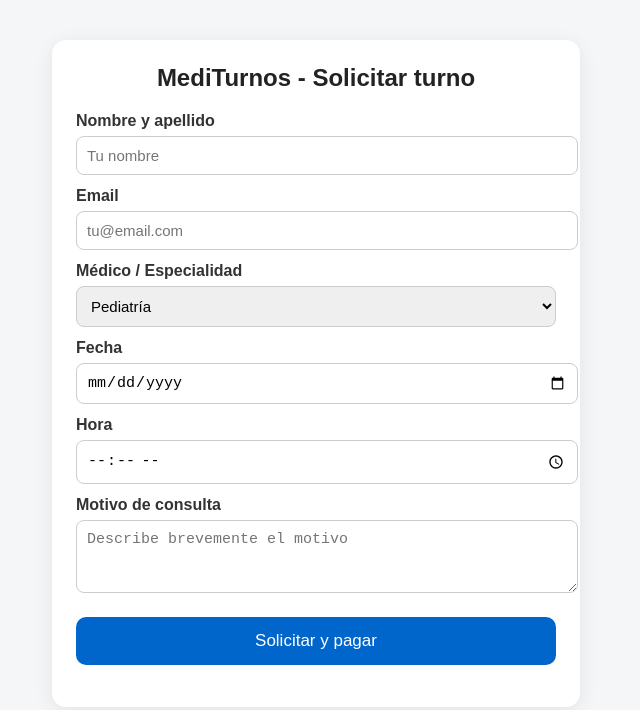
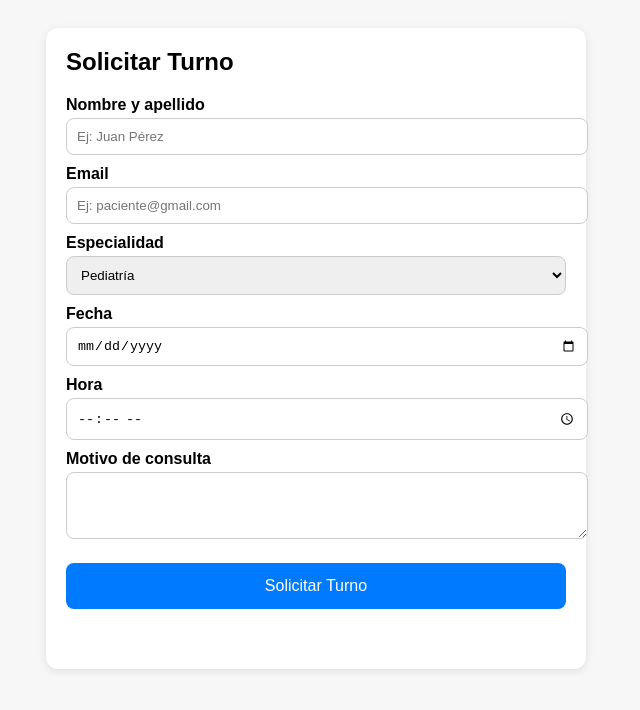
Before and after one commit to quintaelombu/mediturnos-frontend, a plain HTML site: page index.html in a window 1280 px wide. Shown: the whole page, without its empty margins (324-964 px from the left). Drawn offline with Linux system fonts and the light colour scheme.

Commit message:
Update index.html

```diff
--- a/index.html
+++ b/index.html
@@ -2,77 +2,59 @@
 <html lang="es">
 <head>
     <meta charset="UTF-8">
-    <title>MediTurnos — Solicitar turno</title>
+    <title>MediTurnos – Solicitar Turno</title>
     <meta name="viewport" content="width=device-width, initial-scale=1">
 
     <style>
         body {
             font-family: Arial, sans-serif;
-            background: #f4f6f8;
-            margin: 0;
-            padding: 0;
+            background: #f7f7f7;
+            padding: 20px;
         }
-        .container {
-            max-width: 480px;
-            margin: 40px auto;
-            padding: 24px;
+        .card {
+            max-width: 500px;
+            margin: 0 auto;
             background: white;
-            border-radius: 14px;
-            box-shadow: 0 4px 20px rgba(0,0,0,0.08);
+            padding: 20px;
+            border-radius: 12px;
+            box-shadow: 0 2px 8px rgba(0,0,0,0.1);
         }
-        h2 {
-            margin-top: 0;
-            text-align: center;
-            color: #222;
-        }
-        label {
-            font-weight: bold;
-            margin-top: 12px;
-            display: block;
-            color: #333;
-        }
+        h2 { margin-top: 0; }
+        label { font-weight: bold; margin-top: 10px; display: block; }
         input, select, textarea {
             width: 100%;
             padding: 10px;
-            margin-top: 6px;
+            border-radius: 8px;
             border: 1px solid #ccc;
-            border-radius: 8px;
-            font-size: 15px;
+            margin-top: 4px;
         }
         button {
-            margin-top: 20px;
-            width: 100%;
-            padding: 14px;
-            background: #0066cc;
+            background: #007bff;
             color: white;
             border: none;
-            border-radius: 10px;
-            font-size: 17px;
+            padding: 14px;
+            width: 100%;
+            border-radius: 8px;
+            font-size: 16px;
             cursor: pointer;
+            margin-top: 20px;
         }
-        button:hover {
-            background: #004999;
-        }
-        .msg {
-            margin-top: 18px;
-            text-align: center;
-            font-weight: bold;
-        }
+        button:hover { background: #0056b3; }
+        .msg { margin-top: 20px; padding: 10px; border-radius: 8px; }
     </style>
-
 </head>
 <body>
 
-<div class="container">
-    <h2>MediTurnos - Solicitar turno</h2>
+<div class="card">
+    <h2>Solicitar Turno</h2>
 
     <label>Nombre y apellido</label>
-    <input id="nombre" type="text" placeholder="Tu nombre">
+    <input id="nombre" placeholder="Ej: Juan Pérez">
 
     <label>Email</label>
-    <input id="email" type="email" placeholder="tu@email.com">
+    <input id="email" type="email" placeholder="Ej: paciente@gmail.com">
 
-    <label>Médico / Especialidad</label>
+    <label>Especialidad</label>
     <select id="especialidad">
         <option value="Pediatría">Pediatría</option>
         <option value="Infectología pediátrica">Infectología pediátrica</option>
@@ -86,52 +68,51 @@
     <input id="hora" type="time">
 
     <label>Motivo de consulta</label>
-    <textarea id="motivo" rows="3" placeholder="Describe brevemente el motivo"></textarea>
+    <textarea id="motivo" rows="3"></textarea>
 
-    <button onclick="crearTurno()">Solicitar y pagar</button>
+    <button onclick="crearPreferencia()">Solicitar Turno</button>
 
-    <div id="mensaje" class="msg"></div>
+    <div id="msg" class="msg"></div>
 </div>
 
 <script>
 const API_URL = "https://mediturnos-backend-production.up.railway.app";
 
-    async function crearTurno() {
-        const nombre = document.getElementById("nombre").value;
-        const email = document.getElementById("email").value;
-        const especialidad = document.getElementById("especialidad").value;
-        const fecha = document.getElementById("fecha").value;
-        const hora = document.getElementById("hora").value;
-        const motivo = document.getElementById("motivo").value;
-        const msg = document.getElementById("mensaje");
+async function crearPreferencia() {
+    const msg = document.getElementById("msg");
+    msg.innerHTML = "Procesando...";
+    msg.style.background = "#fff3cd";
 
-        msg.innerHTML = "Procesando...";
-
-        const body = {
-            nombre,
-            email,
-            especialidad,
-            fecha,
-            hora,
-            motivo
+    const payload = {
+        nombre: document.getElementById("nombre").value,
+        email: document.getElementById("email").value,
+        especialidad: document.getElementById("especialidad").value,
+        fecha: document.getElementById("fecha").value,
+        hora: document.getElementById("hora").value,
+        motivo: document.getElementById("motivo").value
     };
 
     try {
         const res = await fetch(API_URL + "/api/crear-preferencia", {
             method: "POST",
             headers: { "Content-Type": "application/json" },
-                body: JSON.stringify(body)
+            body: JSON.stringify(payload)
         });
 
         const data = await res.json();
 
-            if (data.init_point) {
+        if (!res.ok) {
+            msg.innerHTML = "Error: " + data.detail;
+            msg.style.background = "#f8d7da";
+            return;
+        }
+
+        // Redirigir a Mercado Pago
         window.location.href = data.init_point;
-            } else {
-                msg.innerHTML = "Error: no se pudo iniciar el pago.";
-            }
-        } catch (err) {
-            msg.innerHTML = "Error de conexión con el servidor.";
+
+    } catch (error) {
+        msg.innerHTML = "Error de conexión";
+        msg.style.background = "#f8d7da";
     }
 }
 </script>
```
Lines whose indentation alone changed are shown as unchanged.
